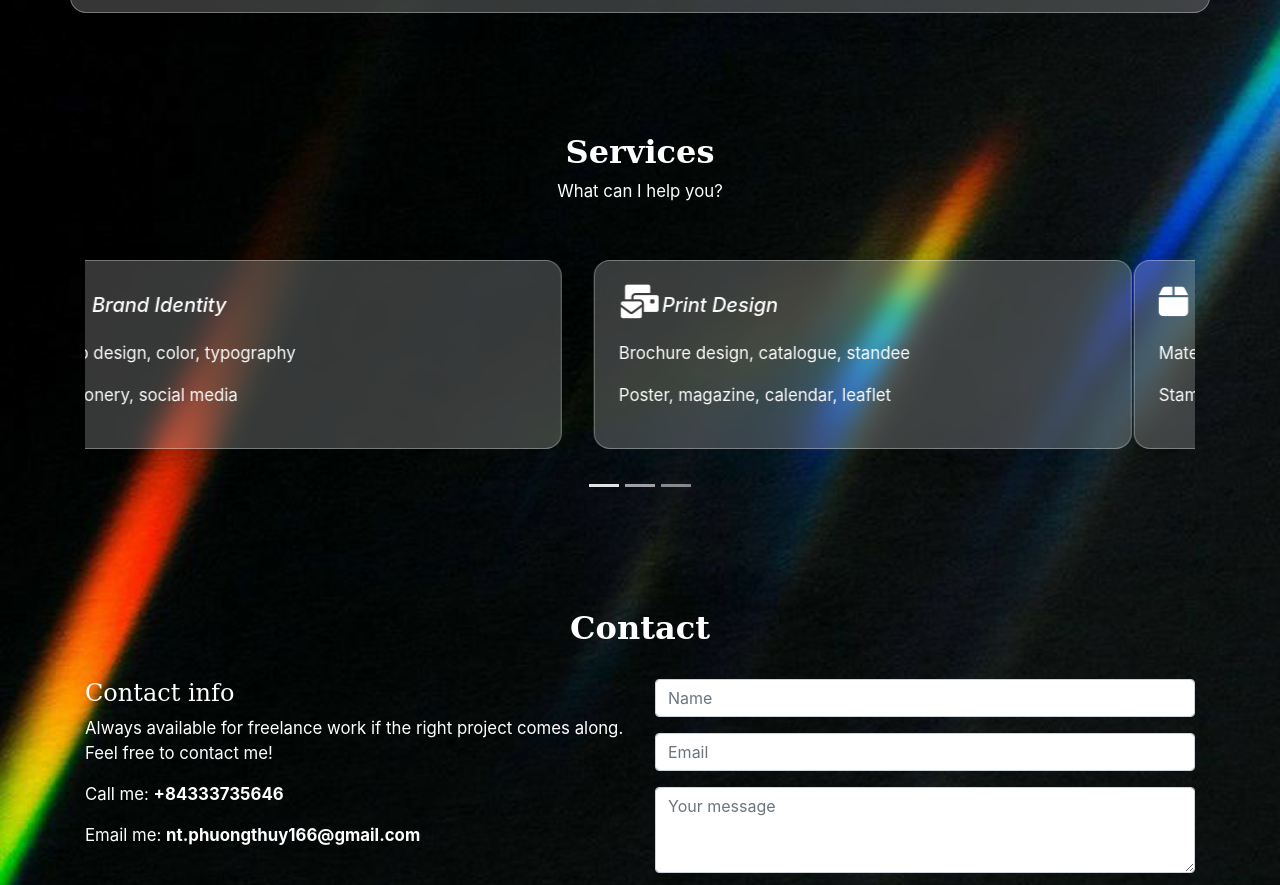
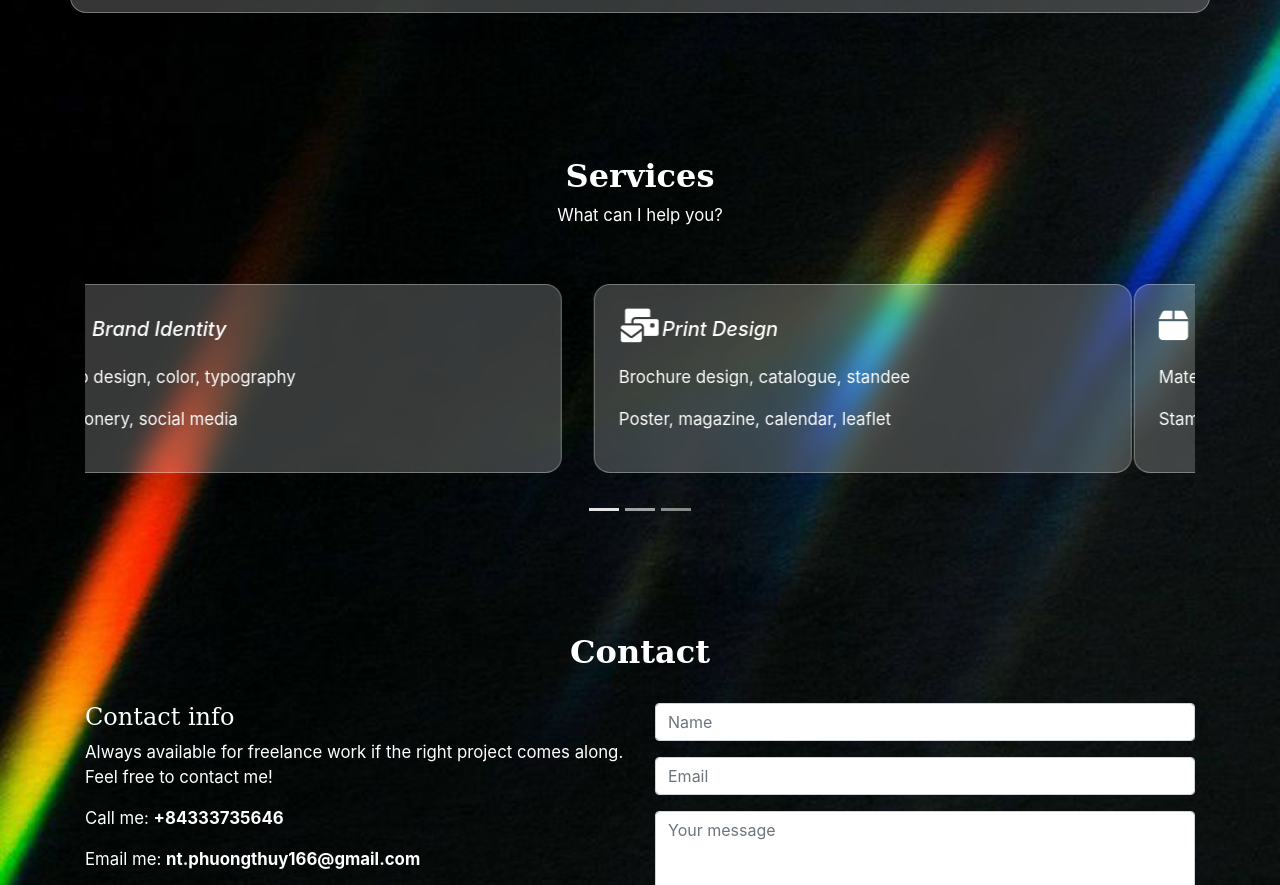
Before and after one commit to Gem-Nguyen/gemportfolio, a plain HTML site: page index.html in a window 1280 px wide. Shown: the part 5803-6688 px from the top of the page. Drawn offline with nearby package versions, Linux system fonts and the light colour scheme.

Commit message:
Update index.html

```diff
--- a/index.html
+++ b/index.html
@@ -367,7 +367,7 @@
 	</section>
 
 	<section id="Services">
-	<div class="container pt-4">
+	<div class="container pt-5">
 		<div class="row text-center my-4">
 	  <div class="col-12 col-lg-6 mx-auto">
 		  <h2><b>Services</b></h2>
```
